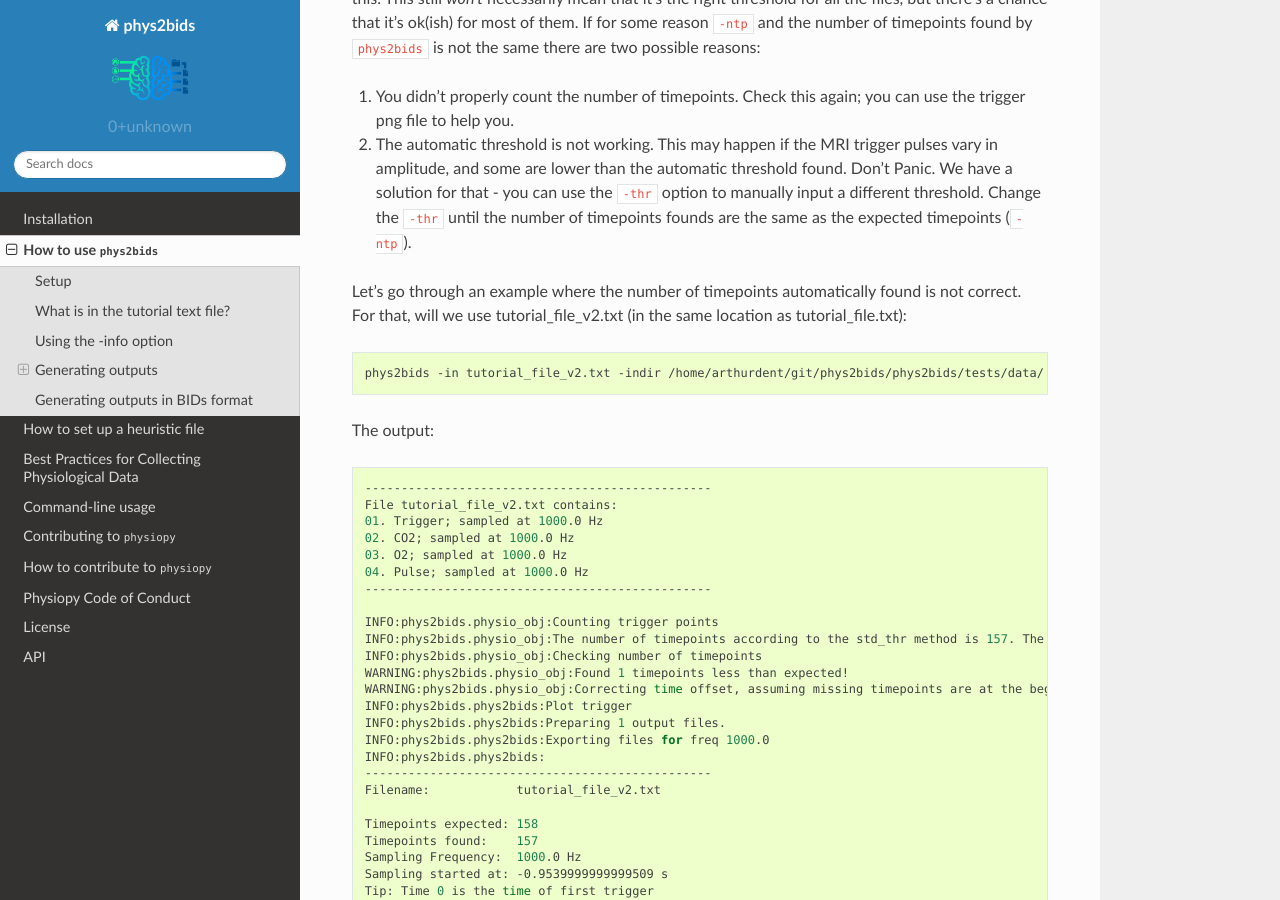
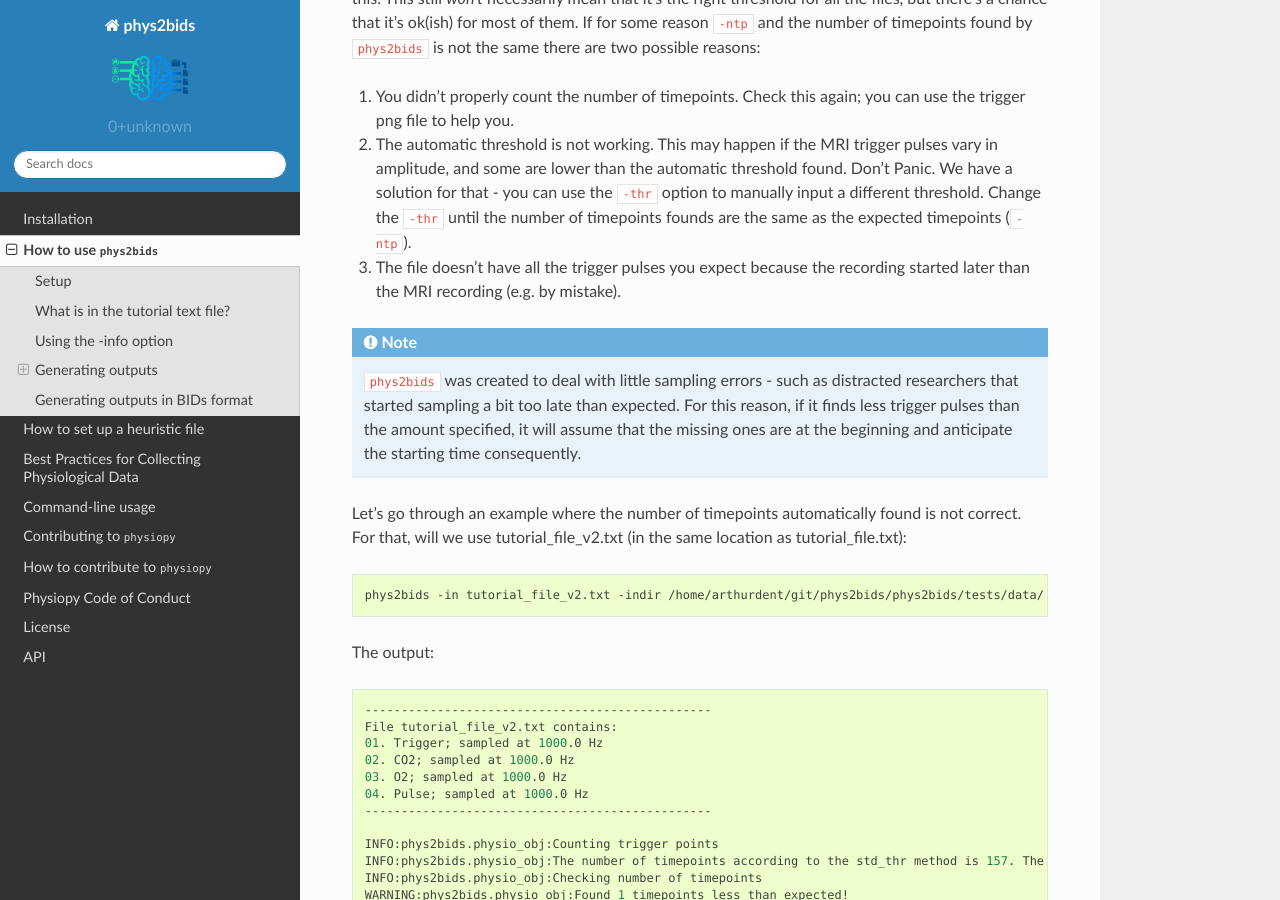
Before and after one commit to physiopy/phys2bids, a Sphinx documentation site: the page built from docs/howto.rst, in a window 1280 px wide and 900 px high, scrolled down 5937 px. Built offline with Sphinx 7.4.7 and the Read the Docs theme 2.0.0, drawn with Linux system fonts in a browser that asks for light colours.

Commit message:
Update docs/howto.rst
Co-Authored-By: Stefano Moia <s.moia@bcbl.eu>

```diff
--- a/docs/howto.rst
+++ b/docs/howto.rst
@@ -199,6 +199,11 @@ If for some reason ``-ntp`` and the number of timepoints found by ``phys2bids``
 
 1. You didn't properly count the number of timepoints. Check this again; you can use the trigger png file to help you.
 2. The automatic threshold is not working. This may happen if the MRI trigger pulses vary in amplitude, and some are lower than the automatic threshold found. Don't Panic. We have a solution for that - you can use the ``-thr`` option to manually input a different threshold. Change the ``-thr`` until the number of  timepoints founds are the same as the expected timepoints (``-ntp``).
+3. The file doesn't have all the trigger pulses you expect because the recording started later than the MRI recording (e.g. by mistake).
+
+.. note::
+    ``phys2bids`` was created to deal with little sampling errors - such as distracted researchers that started sampling a bit too late than expected. For this reason, if it finds less trigger pulses than the amount specified, it will assume that the missing ones are at the beginning and anticipate the starting time consequently.
+
 
 Let's go through an example where the number of timepoints automatically found is not correct. For that, will we use tutorial_file_v2.txt (in the same location as tutorial_file.txt):
 
```
